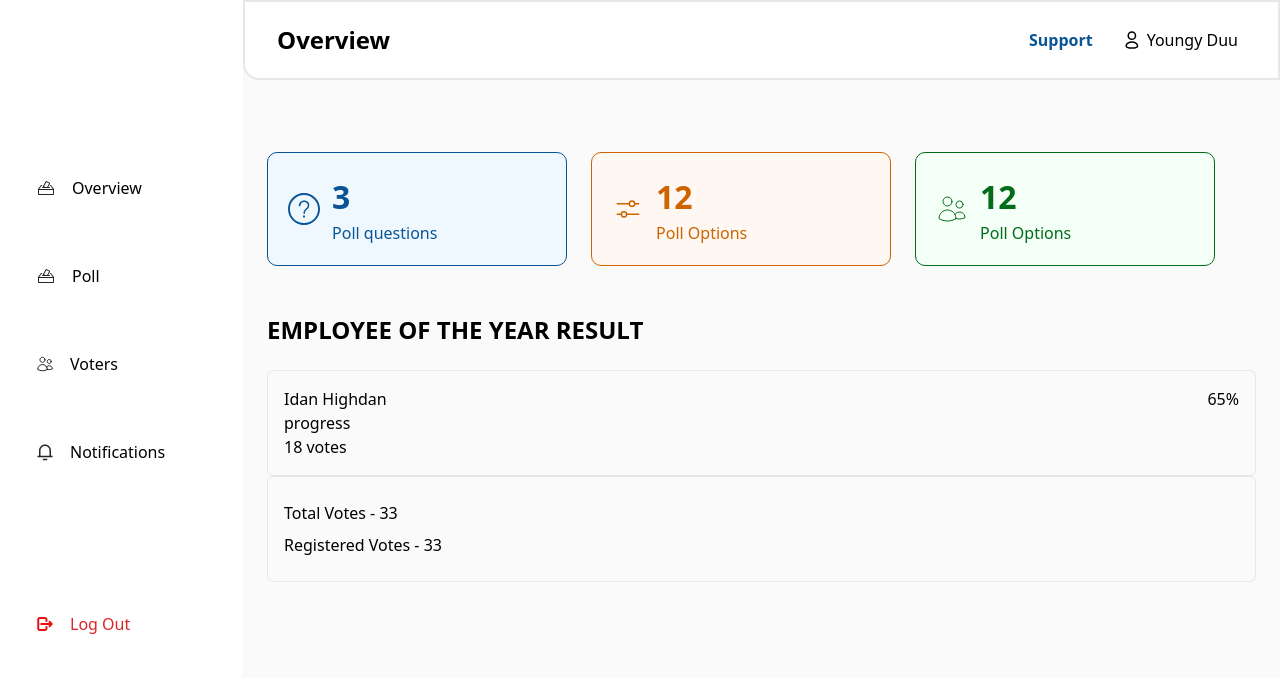
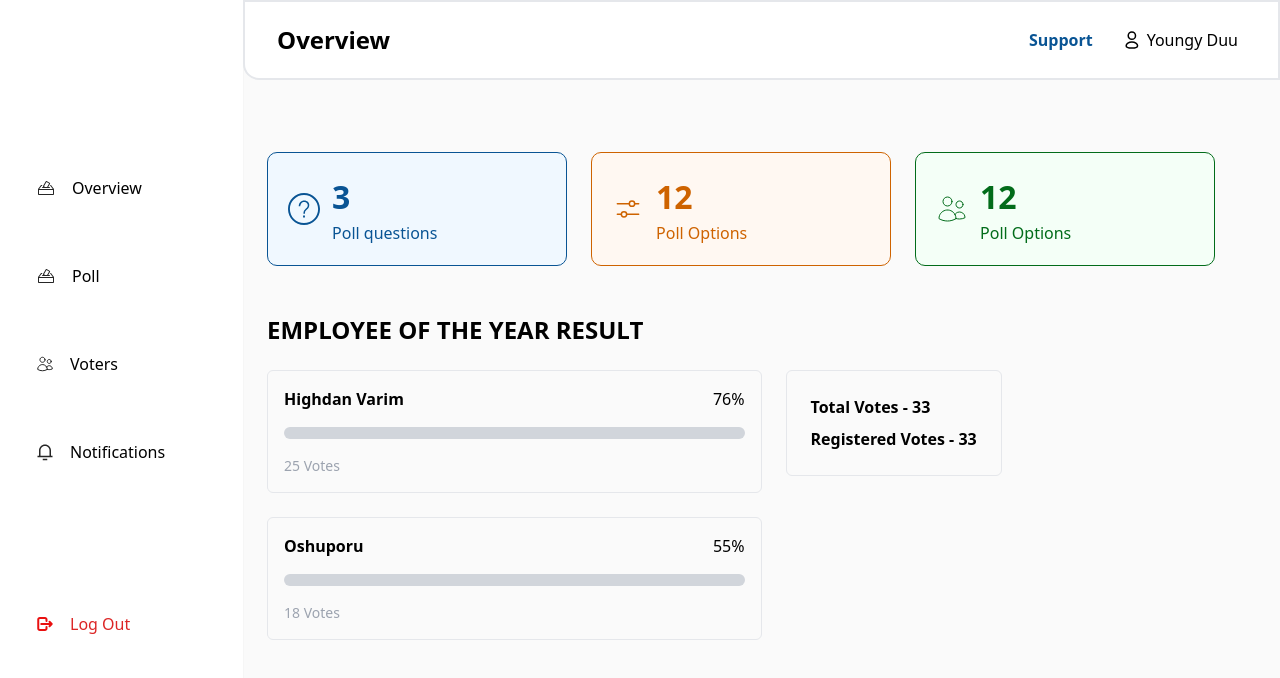
Before and after one commit to theblackjessy/Doravet, a Next.js app: page /dashboard/overview/1 in a window 1280 px wide. Shown: the top 678 px of the page. Built offline with nearby package versions, Linux system fonts and the light colour scheme.

Commit message:
overview page

```diff
--- a/src/components/DummyData.js
+++ b/src/components/DummyData.js
@@ -84,11 +84,11 @@ export const pollData = [
     candidates: [
       {
         name: 'Highdan Varim',
-        votes: 20
+        votes: 25
       },
       {
         name: 'Oshuporu',
-        votes: 20
+        votes: 18
       }
     ],
     totalVotes: 33,
@@ -102,7 +102,18 @@ export const pollData = [
     start: 'August 2, 2023 12:00pm',
     end: 'August 2, 2023 12:00pm',
     icon: <DateIcon />,
-
+    candidates: [
+      {
+        name: 'Agba Ogidan',
+        votes: 20
+      },
+      {
+        name: 'Dudu Osun',
+        votes: 25
+      }
+    ],
+    totalVotes: 33,
+    voters: 33
   },
   {
     id: 3,
--- a/src/pages/dashboard/overview/[id].js
+++ b/src/pages/dashboard/overview/[id].js
@@ -8,24 +8,32 @@ const PollResults = () => {
   const { id } = useParams();
   console.log(id)
   // const [polls, setPolls] = useState(pollData)
-  const pollResult = pollData.filter((data) => Number(data.id) === Number(id))
+  const pollResult = pollData.filter((data) => Number(data.id) === Number(id))[0]
 
   console.log(pollResult, 'polldata')
   return (
     <section>
       <h3 className='text-2xl uppercase my-6 font-bold'>Employee of the year result</h3>
-      <article>
-        <aside>
-          <article className='p-4 rounded-md border'>
-            <aside className='flex justify-between items-center'>
-              <p>Idan Highdan</p>
-              <p>65%</p>
-            </aside>
-            <p>progress</p>
-            <p>18 votes</p>
-          </article>
+      <article className='flex items-start gap-6'>
+        <aside className='w-2/4'>
+          {pollResult?.candidates?.map((data, id) => (
+            <div key={id} className='w-full mr-10 mb-6'>
+              <article className='p-4 rounded-md border'>
+                <aside className='flex justify-between items-center'>
+                  <p className='font-bold'>{data.name}</p>
+                  <p>{Math.round((data.votes / pollResult.totalVotes) * 100)}%</p>
+                </aside>
+                <p className='h-3 my-4 bg-gray-300 rounded-lg'>
+
+                </p>
+                <p className='text-[14px] text-gray-400'>{data.votes} Votes</p>
+              </article>
+            </div>
+          ))
+          }
         </aside>
-        <aside className='p-4 rounded-md border'>
+
+        <aside className='p-4 px-6 rounded-md border font-bold'>
           <p className='my-2'>Total Votes - 33</p>
           <p className='my-2'>Registered Votes - 33</p>
         </aside>
```
